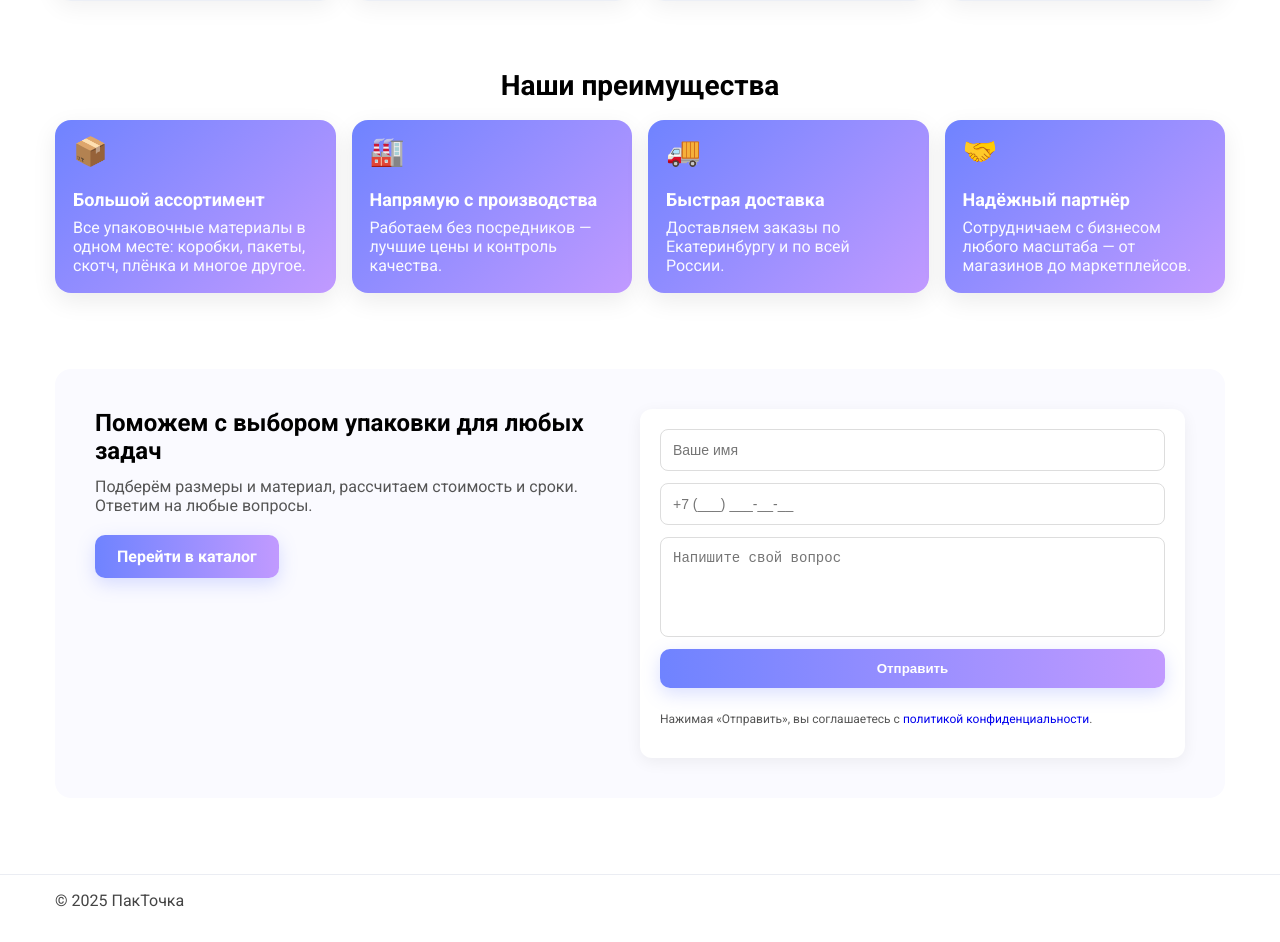
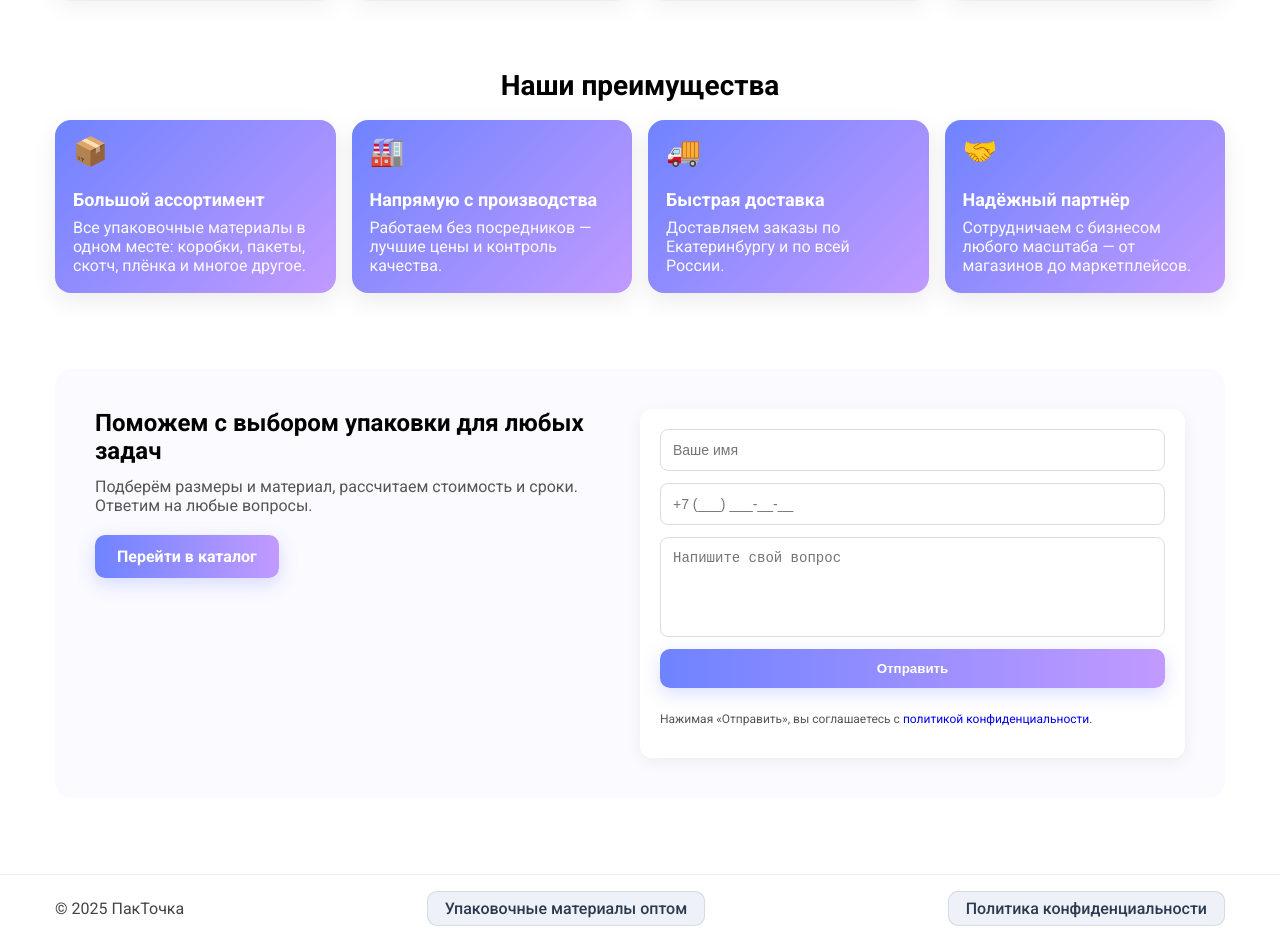
Before and after one commit to mckhoklov-creator/packtochka, a Jekyll site: the page built from index.html, in a window 1280 px wide. Shown: the part 1985-2927 px from the top of the page. Built offline with Jekyll 4.4.1, drawn with Linux system fonts in a browser that asks for light colours.

Commit message:
Refine footer styling for CTA links

```diff
--- a/_layouts/default.html
+++ b/_layouts/default.html
@@ -82,10 +82,11 @@
     </div>
   </main>
 
-  <footer class="site-footer" style="border-top:1px solid #ebedf3; background:#fff;">
-    <div class="inner" style="max-width:1200px;margin:0 auto;padding:16px 15px;display:flex;justify-content:space-between;gap:12px;flex-wrap:wrap;color:#444;">
-      <p style="margin:0;">© {{ "now" | date: "%Y" }} ПакТочка</p>
-      <p style="margin:0;"><a href="{{ site.baseurl }}/privacy/">Политика конфиденциальности</a></p>
+  <footer class="site-footer">
+    <div class="inner footer-content">
+      <p>© {{ "now" | date: "%Y" }} ПакТочка</p>
+      <p><a href="{{ site.baseurl }}/">Упаковочные материалы оптом</a></p>
+      <p><a href="{{ site.baseurl }}/privacy/">Политика конфиденциальности</a></p>
     </div>
   </footer>
 
--- a/assets/css/style.css
+++ b/assets/css/style.css
@@ -1,5 +1,59 @@
-.site-header, .site-footer { background: linear-gradient(90deg, #3a4ed5, #7a3ad5); color:#fff; }
-.site-header a, .site-footer a { color:#fff; text-decoration:none; }
+.site-header {
+  background: linear-gradient(90deg, #3a4ed5, #7a3ad5);
+  color:#fff;
+}
+
+.site-header a,
+.site-header a:visited {
+  color:#fff;
+  text-decoration:none;
+}
+
+.site-footer {
+  border-top:1px solid #ebedf3;
+  background:#fff;
+  color:#444;
+}
+
+.footer-content {
+  max-width:1200px;
+  margin:0 auto;
+  padding:16px 15px;
+  display:flex;
+  justify-content:space-between;
+  gap:12px;
+  flex-wrap:wrap;
+  align-items:center;
+}
+
+.footer-content p {
+  margin:0;
+}
+
+.site-footer a,
+.site-footer a:visited {
+  display:inline-block;
+  padding:8px 18px;
+  border-radius:10px;
+  background:#eef1f7;
+  color:#2c3a4f;
+  text-decoration:none;
+  font-weight:500;
+  box-shadow:inset 0 0 0 1px #d5dbe6;
+  transition:background-color .2s ease, color .2s ease, box-shadow .2s ease;
+}
+
+.site-footer a:hover,
+.site-footer a:focus {
+  background:#dce3f2;
+  color:#1f2b3d;
+  box-shadow:inset 0 0 0 1px #c2cada;
+}
+
+.site-footer a:focus-visible {
+  outline:3px solid rgba(58,78,213,.35);
+  outline-offset:2px;
+}
 .logo { font-weight:700; }
 .btn-gradient { background: linear-gradient(90deg, #3a4ed5, #7a3ad5); color:#fff; border:none; border-radius:10px; padding:10px 16px; }
 .btn-gradient:hover { opacity:.9; color:#fff; }
```
